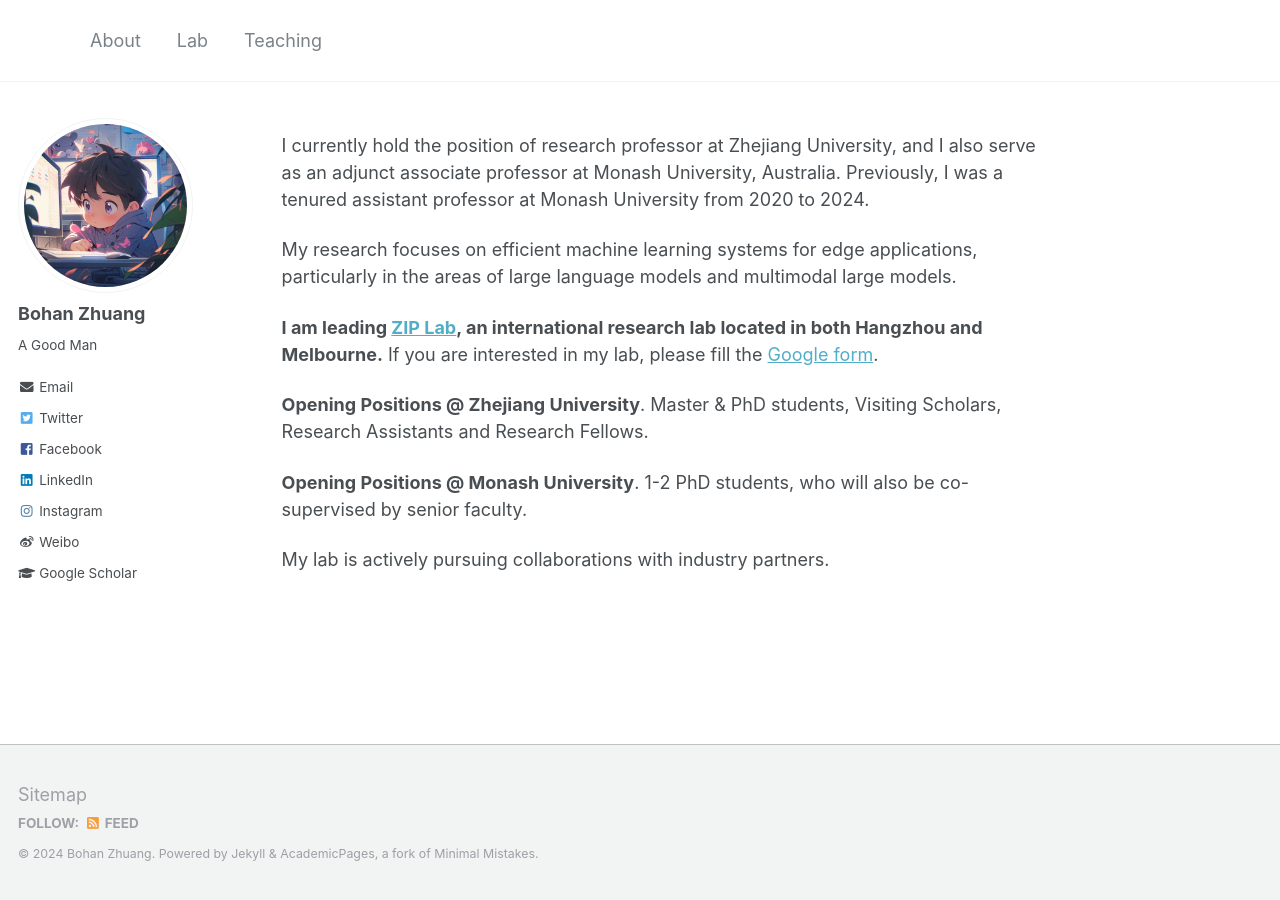
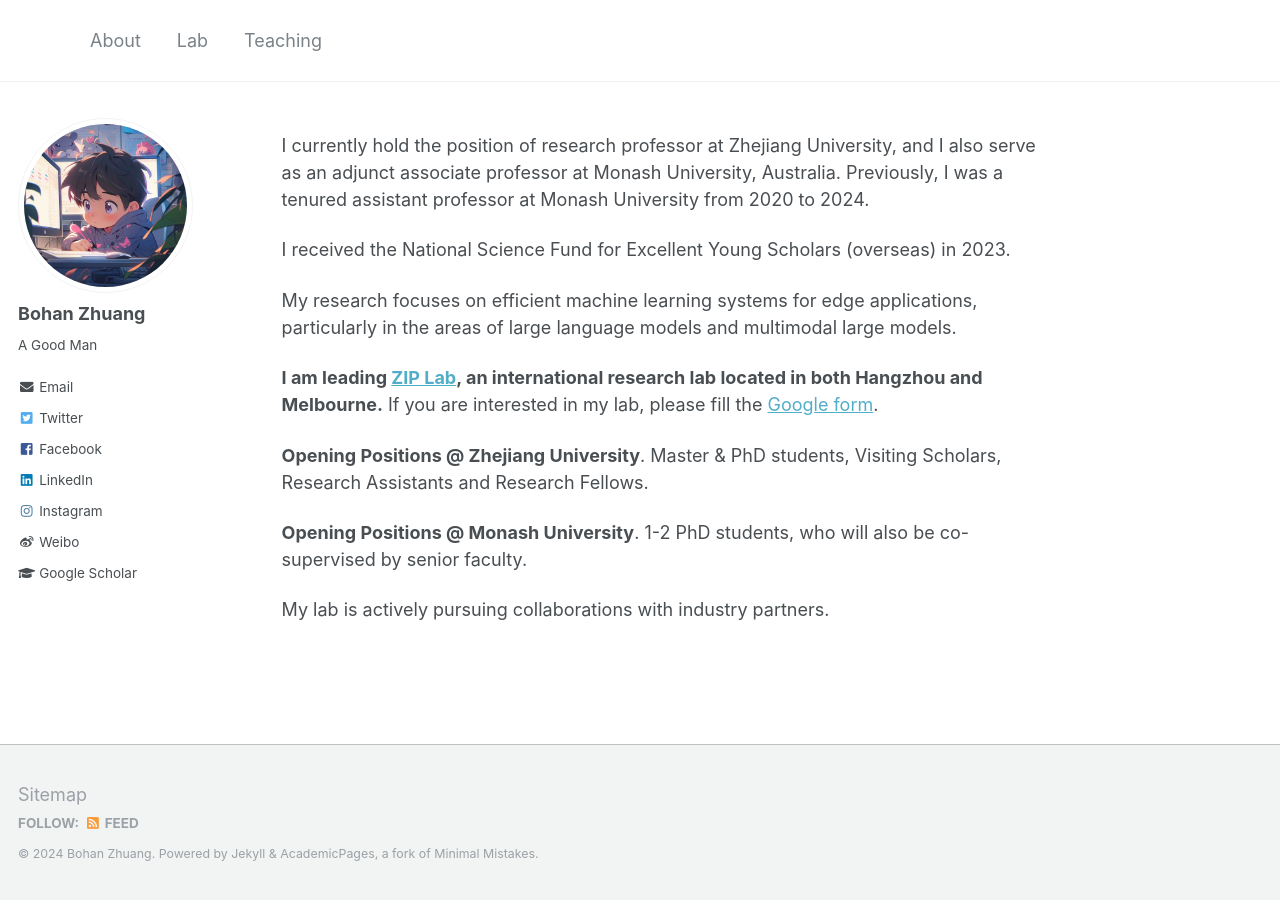
Before and after one commit to bohanzhuang/bohanzhuang.github.io, a Jekyll site: the page built from _pages/about.md, in a window 1280 px wide. Built offline with Jekyll 4.4.1, drawn with Linux system fonts in a browser that asks for light colours.

Commit message:
Update about.md

```diff
--- a/_pages/about.md
+++ b/_pages/about.md
@@ -10,6 +10,8 @@ redirect_from:
 
 I currently hold the position of research professor at Zhejiang University, and I also serve as an adjunct associate professor at Monash University, Australia. Previously, I was a tenured assistant professor at Monash University from 2020 to 2024.
 
+I received the National Science Fund for Excellent Young Scholars (overseas) in 2023.
+
 My research focuses on efficient machine learning systems for edge applications, particularly in the areas of large language models and multimodal large models.
 
 **I am leading [ZIP Lab](https://ziplab.github.io/), an international research lab located in both Hangzhou and Melbourne.** If you are interested in my lab, please fill the [Google form](https://forms.gle/UoR8B19y2NsjtGRJ6).
```
